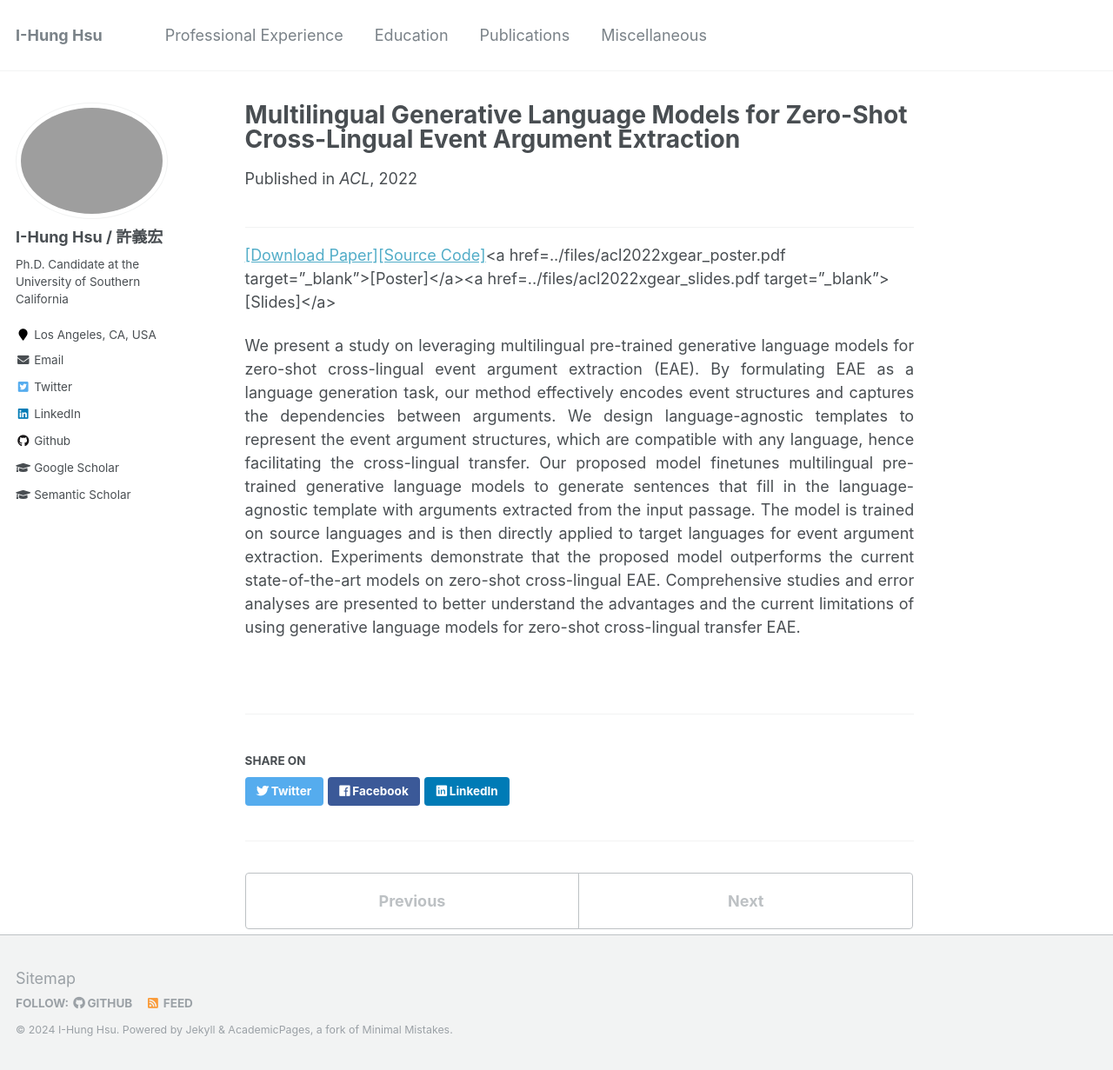
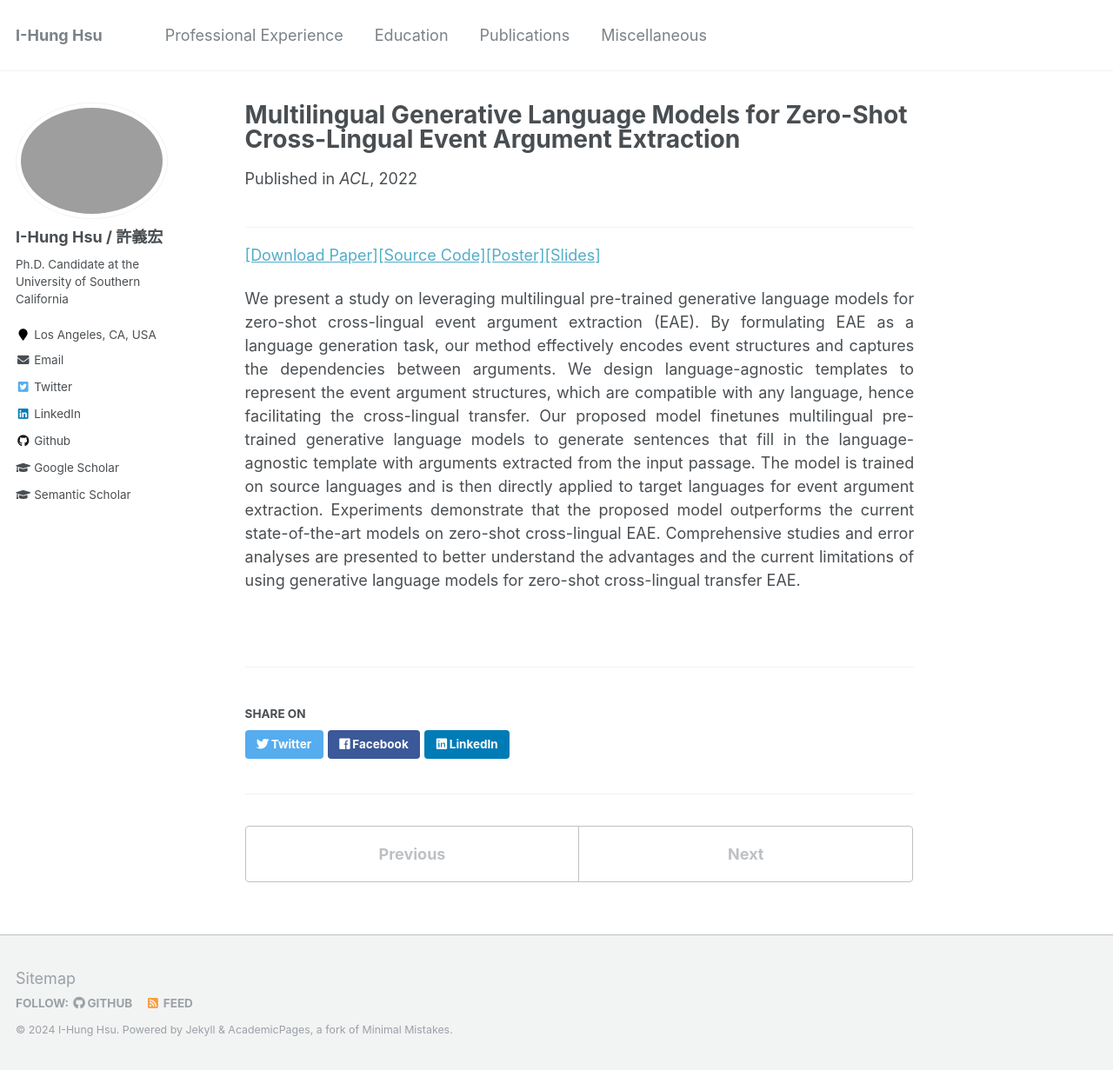
Before and after one commit to ihungalexhsu/ihungalexhsu.github.io, a Jekyll site: the page built from _publications/7_XGear.md, in a window 1280 px wide and 1231 px high. Shown: the whole window at 87% size. Built offline with Jekyll 4.4.1, drawn with Linux system fonts in a browser that asks for light colours.

Commit message:
update pub

```diff
--- a/_publications/7_XGear.md
+++ b/_publications/7_XGear.md
@@ -10,7 +10,7 @@ codeurl: 'https://github.com/pluslabnlp/x-gear'
 excerpt: ''
 ---
 ---
-<a href='https://aclanthology.org/2022.acl-long.317/' target="_blank">[Download Paper]</a><a href='https://github.com/pluslabnlp/x-gear' target="_blank">[Source Code]</a><a href=../files/acl2022xgear_poster.pdf target="_blank">[Poster]</a><a href=../files/acl2022xgear_slides.pdf target="_blank">[Slides]</a>
+<a href='https://aclanthology.org/2022.acl-long.317/' target="_blank">[Download Paper]</a><a href='https://github.com/pluslabnlp/x-gear' target="_blank">[Source Code]</a><a href='../files/acl2022xgear_poster.pdf' target="_blank">[Poster]</a><a href='../files/acl2022xgear_slides.pdf' target="_blank">[Slides]</a>
 
 <p align="justify">
 We present a study on leveraging multilingual pre-trained generative language models for zero-shot cross-lingual event argument extraction (EAE). By formulating EAE as a language generation task, our method effectively encodes event structures and captures the dependencies between arguments. We design language-agnostic templates to represent the event argument structures, which are compatible with any language, hence facilitating the cross-lingual transfer. Our proposed model finetunes multilingual pre-trained generative language models to generate sentences that fill in the language-agnostic template with arguments extracted from the input passage. The model is trained on source languages and is then directly applied to target languages for event argument extraction. Experiments demonstrate that the proposed model outperforms the current state-of-the-art models on zero-shot cross-lingual EAE. Comprehensive studies and error analyses are presented to better understand the advantages and the current limitations of using generative language models for zero-shot cross-lingual transfer EAE.
```
